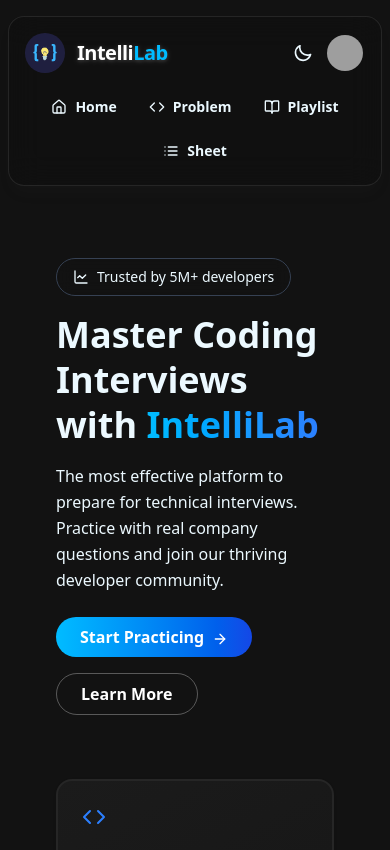
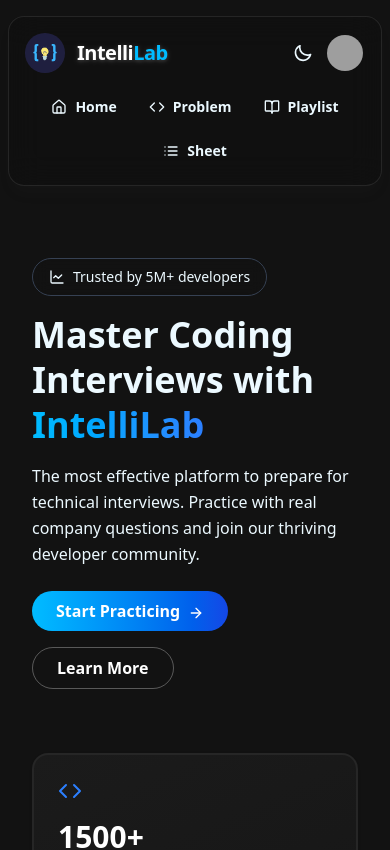
Before and after one commit to RenilGarala/IntelliLab, a React (Vite) app in the folder frontend/: page / in a window 390 px wide. Shown: the top 850 px of the page. Built offline with nearby package versions, Linux system fonts and the light colour scheme; no server answers; grey boxes are pictures that could not be loaded.

Commit message:
fix: fix space issue in mobile screen

```diff
--- a/frontend/src/pages/HomePage.jsx
+++ b/frontend/src/pages/HomePage.jsx
@@ -17,8 +17,8 @@
   };
 
   return (
-    <div className="min-h-screen w-full flex flex-col items-center justify-start pt-14 sm:pt-28 px-10 lg:px-36 md:px-20 sm:px-16 ">
-      <section className="w-full px-4 md:px-8 xl:px-0 max-w-7xl mx-auto flex flex-col md:flex-row justify-between items-center mb-44 gap-16">
+    <div className="min-h-screen w-full flex flex-col items-center justify-start pt-14 sm:pt-28 px-8 lg:px-36 md:px-20 sm:px-16 ">
+      <section className="w-full max-w-7xl mx-auto flex flex-col lg:flex-row justify-between items-center mb-44 gap-16">
         {/* Background Bubble */}
         <div className="absolute -z-10 top-0 left-0 w-full h-full overflow-hidden">
           <div className="w-[300px] h-[300px] rounded-full bg-blue-500 opacity-30 blur-3xl bubble-animation"></div>
@@ -30,7 +30,7 @@
             <ChartLine className="w-4 h-4"/> Trusted by 5M+ developers
           </p>
 
-          <h1 className="text-4xl sm:text-6xl font-extrabold mb-4 text-base-content leading-tight">
+          <h1 className="text-4xl md:text-5xl lg:text-6xl font-extrabold mb-4 text-base-content leading-tight">
             Master Coding Interviews with{" "}
             <span className="text-transparent bg-clip-text bg-gradient-to-r from-sky-400 to-blue-500">
               IntelliLab
@@ -112,7 +112,7 @@
           <div className="w-20 py-1 mt-5 bg-gradient-to-r from-sky-500 to-blue-700 text-white rounded-full font-semibold hover:scale-105 transition"></div>
         </p>
 
-        <div className="grid grid-cols-1 sm:grid-cols-2 md:grid-cols-3 gap-6">
+        <div className="grid grid-cols-1 sm:grid-cols-2 md:grid-cols-2 lg:grid-cols-3 gap-6">
           <div className="bg-gradient-to-br from-[#1b1b1b] to-[#171717] border border-neutral-800 duration-300 hover:border-sky-600 hover:shadow-lg hover:shadow-sky-500/20 rounded-xl p-8 flex flex-col items-start gap-2 text-base-content shadow backdrop-blur-sm">
             <div className=" bg-neutral-800 rounded-xl p-3 mb-3">
               <Code className="mx-auto text-sky-500" size={24} />
@@ -181,7 +181,7 @@
         </div>
       </section>
 
-      <section className="relative w-full my-10 rounded-2xl bg-gradient-to-r from-sky-950 via-[#17203d] to-sky-950 p-10 py-14 border border-[#354965] shadow-xl backdrop-blur-md overflow-hidden">
+      <section className="relative w-full p-10 py-14 m-10 rounded-2xl bg-gradient-to-r from-sky-950 via-[#17203d] to-sky-950 border border-[#354965] shadow-xl backdrop-blur-md overflow-hidden">
         <div className="absolute inset-0 rounded-2xl bg-sky-500/10 opacity-50 blur-2xl pointer-events-none z-0"></div>
 
         <div className="relative z-10 flex flex-col items-center justify-between gap-4 text-center md:text-left">
```
